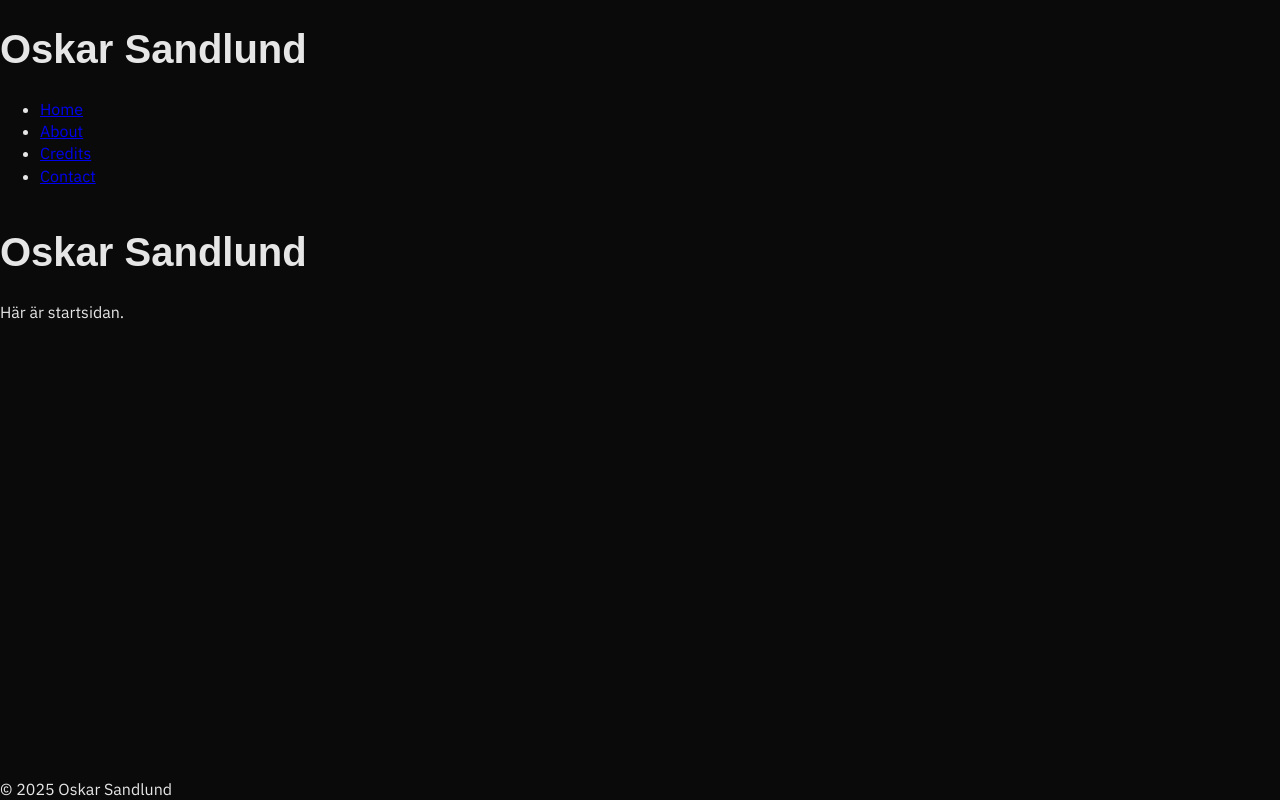
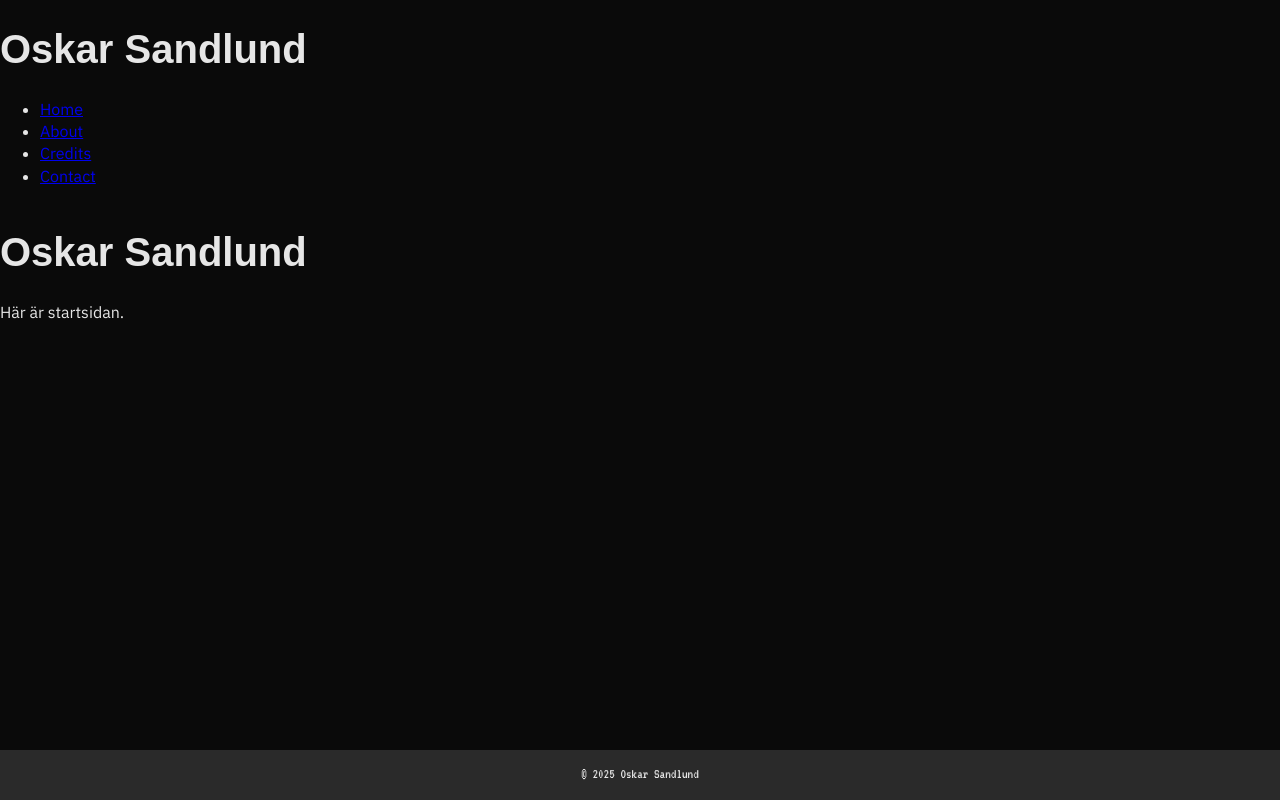
Before and after one commit to AnnaMargaretaEmelie/oskarsandlund, a Next.js app: page / in a window 1280 px wide. Built offline with nearby package versions, Linux system fonts and the light colour scheme; a web font is replaced by a local one.

Commit message:
add basic footer layout and styling

```diff
--- a/src/app/components/Footer/Footer.module.scss
+++ b/src/app/components/Footer/Footer.module.scss
@@ -1,11 +1,15 @@
 @use "../../../styles/abstracts/tokens" as t;
 
 .copyRight {
-    display: flex;
-    flex-direction: column;
+    font-size: t.$font-size-sm;
+    font-family: t.$font-decor;
 }
 
 .footer {
+    display: flex;
     justify-content: center;
     align-items: center;
+    min-height: 50px;
+    background-color: t.$color-knob-gray;
+
 }
```
